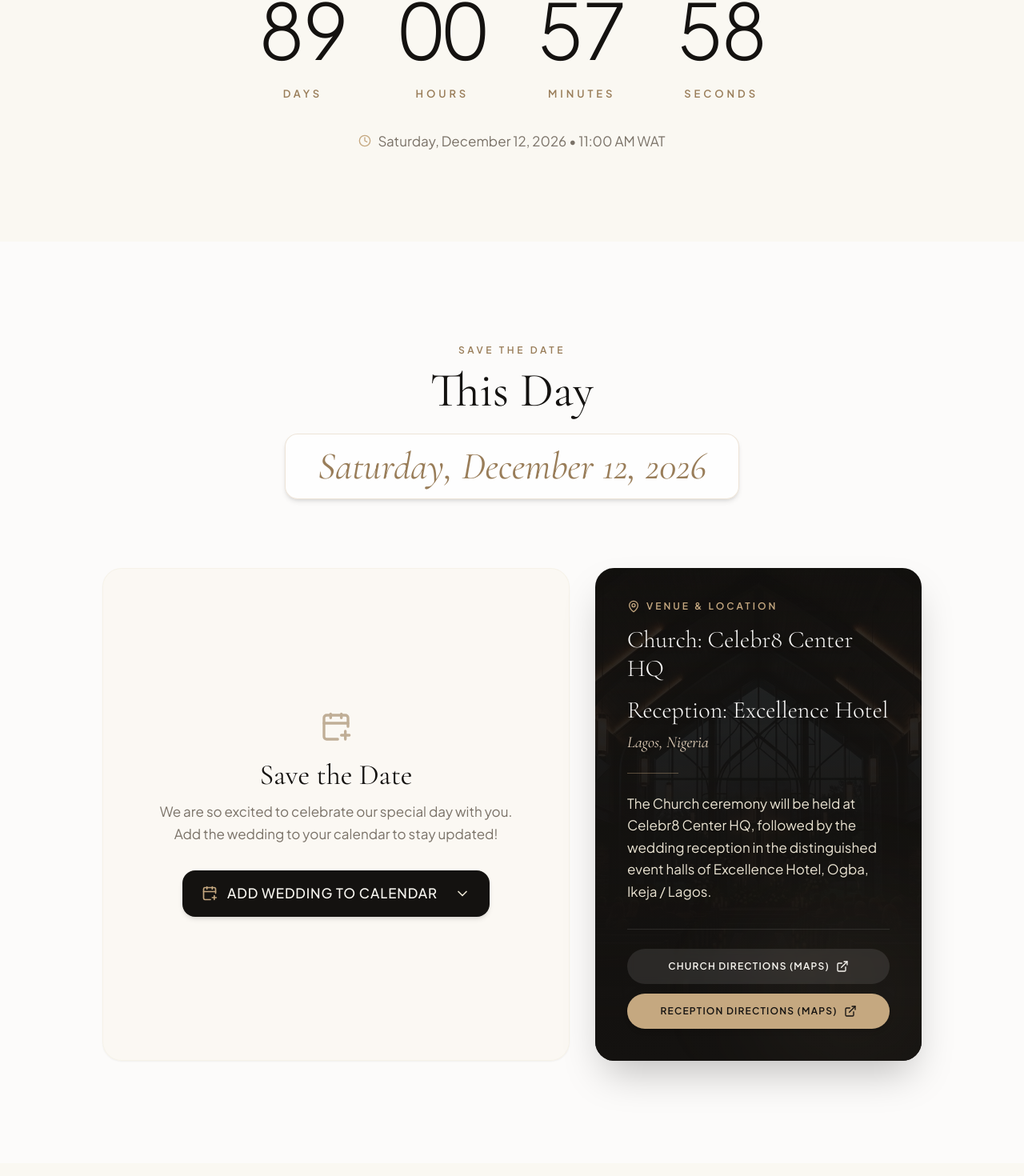
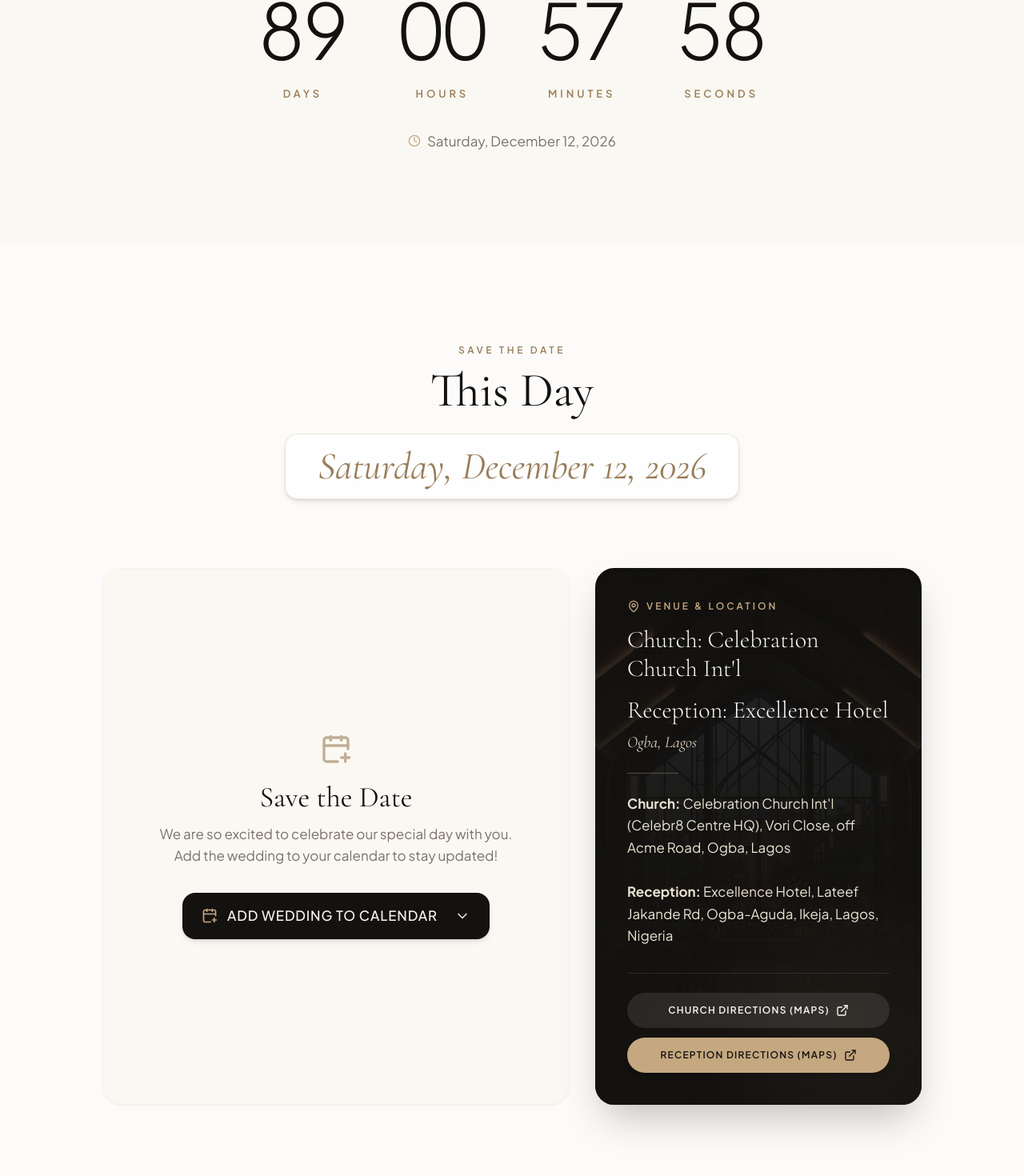
Before and after one commit to oreokunade/Ore-and-Dara, a React (Vite) app: page / in a window 1280 px wide. Shown: the part 1084-2554 px from the top of the page at 80% size. Built offline with nearby package versions, Linux system fonts and the light colour scheme; no server answers; a web font is replaced by a local one.

Commit message:
Update venues and times across programme and calendar

```diff
--- a/src/components/Countdown.tsx
+++ b/src/components/Countdown.tsx
@@ -105,7 +105,7 @@ export const Countdown: FC = () => {
           className="mt-10 inline-flex items-center gap-2 text-xs sm:text-[17px] text-brand-muted font-sans"
         >
           <Clock className="w-4 h-4 text-brand-gold" />
-          <span>Saturday, December 12, 2026 • 11:00 AM WAT</span>
+          <span>Saturday, December 12, 2026</span>
         </motion.div>
       </div>
     </section>
--- a/src/components/EventDetails.tsx
+++ b/src/components/EventDetails.tsx
@@ -171,7 +171,7 @@ export const EventDetails: FC<EventDetailsProps> = ({ onNotify }) => {
               </div>
 
               <h3 className="font-serif text-2xl sm:text-3xl text-brand-ivory font-light leading-tight drop-shadow-md">
-                Church: Celebr8 Center HQ
+                Church: Celebration Church Int'l
               </h3>
 
               <h3 className="font-serif text-2xl sm:text-3xl text-brand-ivory font-light leading-tight mt-4 drop-shadow-md">
@@ -179,19 +179,21 @@ export const EventDetails: FC<EventDetailsProps> = ({ onNotify }) => {
               </h3>
 
               <p className="font-serif italic text-xl text-brand-goldLight mt-2 drop-shadow-sm">
-                Lagos, Nigeria
+                Ogba, Lagos
               </p>
 
               <div className="w-16 h-[1px] bg-brand-gold/40 my-6" />
 
               <p className="text-brand-sand text-[17px] font-sans leading-relaxed drop-shadow-sm">
-                The Church ceremony will be held at Celebr8 Center HQ, followed by the wedding reception in the distinguished event halls of Excellence Hotel, Ogba, Ikeja / Lagos.
+                <strong>Church:</strong> Celebration Church Int'l (Celebr8 Centre HQ), Vori Close, off Acme Road, Ogba, Lagos
+                <br /><br />
+                <strong>Reception:</strong> Excellence Hotel, Lateef Jakande Rd, Ogba-Aguda, Ikeja, Lagos, Nigeria
               </p>
             </div>
 
             <div className="relative z-10 mt-8 pt-6 border-t border-white/10 flex flex-col gap-3">
               <a
-                href="https://maps.google.com/?q=Celebr8+Center+HQ+Lagos+Nigeria"
+                href="https://maps.google.com/?q=Celebration+Church+Int'l+(Celebr8+Centre+HQ),+Vori+Close,+off+Acme+Road,+Ogba,+Lagos"
                 target="_blank"
                 rel="noopener noreferrer"
                 className="w-full inline-flex items-center justify-center gap-2 py-3.5 px-6 rounded-full bg-white/10 hover:bg-white/20 text-brand-cream text-xs font-sans font-semibold tracking-widest uppercase transition-all duration-300 backdrop-blur-sm"
@@ -200,7 +202,7 @@ export const EventDetails: FC<EventDetailsProps> = ({ onNotify }) => {
                 <ExternalLink className="w-4 h-4" />
               </a>
               <a
-                href="https://maps.google.com/?q=Excellence+Hotel+Lagos+Nigeria"
+                href="https://maps.google.com/?q=Excellence+Hotel,+Lateef+Jakande+Rd,+Ogba-Aguda,+Ikeja,+Lagos,+Nigeria"
                 target="_blank"
                 rel="noopener noreferrer"
                 className="w-full inline-flex items-center justify-center gap-2 py-3.5 px-6 rounded-full bg-brand-gold hover:bg-brand-cream text-brand-espresso text-xs font-sans font-semibold tracking-widest uppercase transition-all duration-300 shadow-md"
--- a/src/components/Programme.tsx
+++ b/src/components/Programme.tsx
@@ -5,7 +5,7 @@ import { Church, Utensils, Heart } from 'lucide-react';
 export const Programme: FC = () => {
   const schedule = [
     {
-      time: '9:00 AM',
+      time: '8:00 AM',
       title: 'Traditional Engagement',
       subtitle: 'The Joining of Families',
       description: 'Join us as our families unite in tradition and love to celebrate our engagement.',
@@ -21,7 +21,7 @@ export const Programme: FC = () => {
       highlight: true,
     },
     {
-      time: '1:30 PM',
+      time: '2:00 PM',
       title: 'Reception & Banquet',
       subtitle: 'Feast, Speeches & Celebration',
       description: 'Grand entrance of the bridal party, couple first dance, gourmet dinner service, toasts, and cake cutting.',
--- a/src/utils/calendar.ts
+++ b/src/utils/calendar.ts
@@ -1,10 +1,10 @@
 export const WEDDING_EVENT = {
   title: "Oreoluwa & Oluwadara's Wedding",
-  description: "Join us in celebrating the joyful wedding of Oreoluwa & Oluwadara! Church Wedding at 11:00 AM at Celebr8 Center HQ followed by Reception at 1:30 PM at Excellence Hotel.",
-  location: "Celebr8 Center HQ / Excellence Hotel, Lagos, Nigeria",
-  startDate: "20261212T100000Z", // 11:00 AM Lagos (WAT is UTC+1 -> 10:00 UTC)
+  description: "Join us in celebrating the joyful wedding of Oreoluwa & Oluwadara! Church Wedding at 11:00 AM at Celebration Church Int'l (Celebr8 Centre HQ) followed by Reception at 2:00 PM at Excellence Hotel.",
+  location: "Celebration Church Int'l (Celebr8 Centre HQ) / Excellence Hotel, Lagos, Nigeria",
+  startDate: "20261212T070000Z", // 8:00 AM Lagos (WAT is UTC+1 -> 07:00 UTC) for Engagement start
   endDate: "20261212T200000Z",
-  startLocal: "2026-12-12T11:00:00",
+  startLocal: "2026-12-12T08:00:00",
   endLocal: "2026-12-12T21:00:00",
 };
 
```
